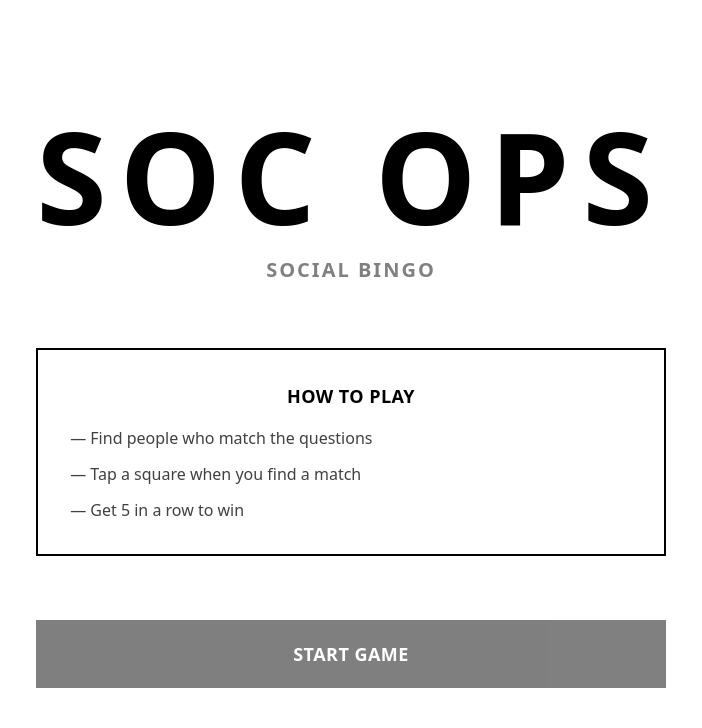
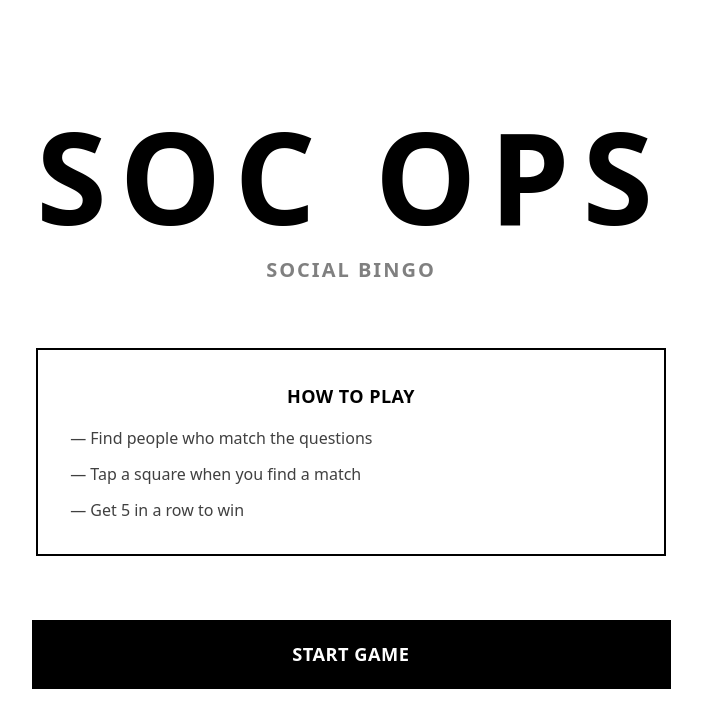
Before and after one commit to Junfromc/my-soc-ops, a React (Vite) app: page / in a window 1280 px wide. Shown: the top 728 px of the page, without its empty margins (289-991 px from the left). Built offline with nearby package versions, Linux system fonts and the light colour scheme.

Commit message:
Fix animation conflict by combining fade-in and pulse animations
Co-authored-by: Junfromc <101047429+Junfromc@users.noreply.github.com>

```diff
--- a/src/components/StartScreen.tsx
+++ b/src/components/StartScreen.tsx
@@ -61,7 +61,7 @@ export function StartScreen({ onStart }: StartScreenProps) {
         {/* CTA button with delayed fade-in and continuous pulse */}
         <button
           onClick={onStart}
-          className="w-full bg-mono-black text-mono-white font-bold py-5 px-10 text-lg uppercase tracking-wide hover:bg-mono-gray-dark transition-colors animate-fade-in animate-pulse-subtle"
+          className="w-full bg-mono-black text-mono-white font-bold py-5 px-10 text-lg uppercase tracking-wide hover:bg-mono-gray-dark transition-colors animate-fade-in-then-pulse"
           style={{
             animationDelay: "450ms",
             opacity: 0,
--- a/src/index.css
+++ b/src/index.css
@@ -50,6 +50,24 @@ body {
   }
 }
 
+@keyframes fadeInThenPulse {
+  0% {
+    opacity: 0;
+  }
+  30% {
+    opacity: 1;
+    transform: scale(1);
+  }
+  65% {
+    opacity: 1;
+    transform: scale(1.02);
+  }
+  100% {
+    opacity: 1;
+    transform: scale(1);
+  }
+}
+
 /* Animation utility classes */
 .animate-fade-in-up {
   animation: fadeInUp 0.6s ease-out forwards;
@@ -63,11 +81,16 @@ body {
   animation: pulse 2s ease-in-out infinite;
 }
 
+.animate-fade-in-then-pulse {
+  animation: fadeInThenPulse 2s ease-in-out infinite;
+}
+
 /* Respect user preferences for reduced motion */
 @media (prefers-reduced-motion: reduce) {
   .animate-fade-in-up,
   .animate-fade-in,
-  .animate-pulse-subtle {
+  .animate-pulse-subtle,
+  .animate-fade-in-then-pulse {
     animation: none;
     opacity: 1;
     transform: none;
```
